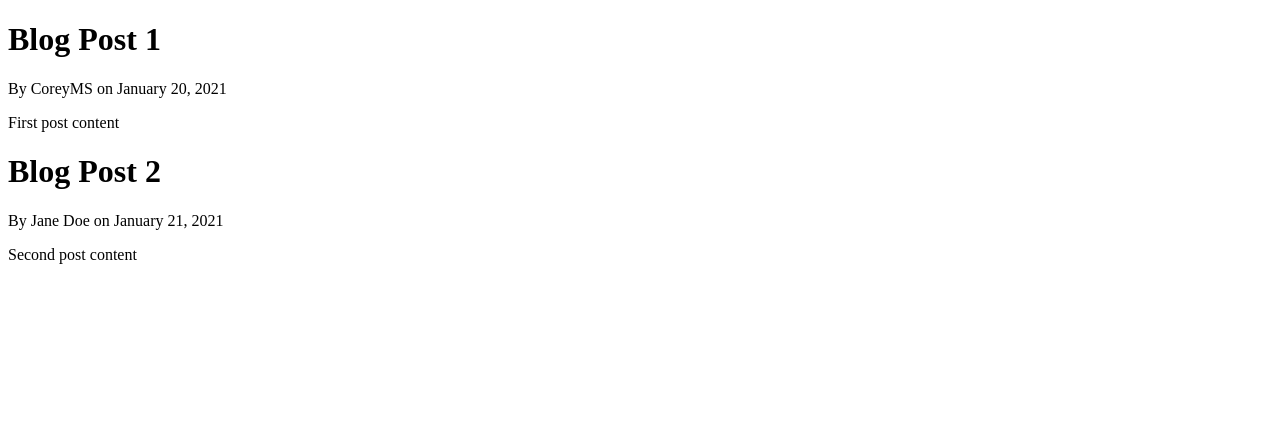
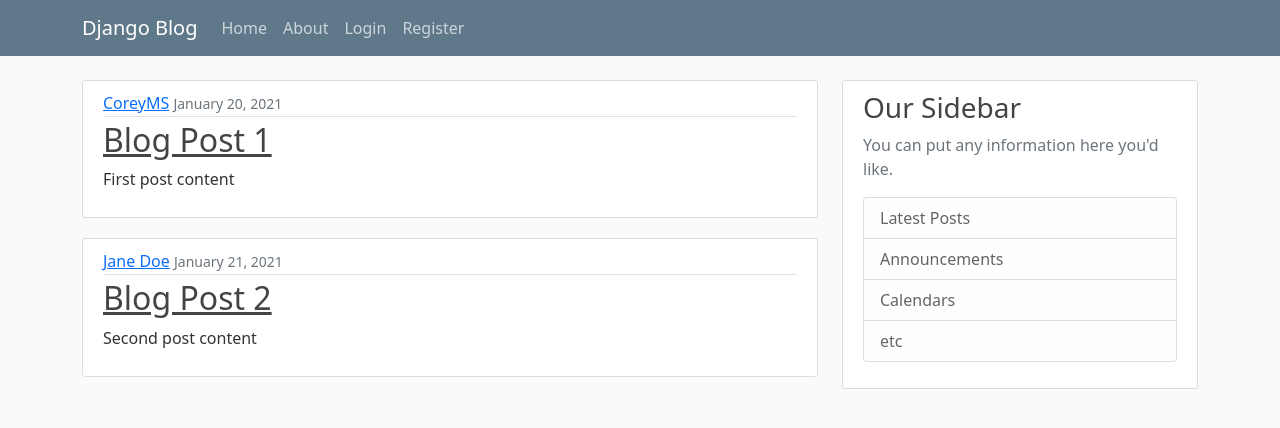
Before and after one commit to lajtaristvan/django_blog, a Django app: page / in a window 1280 px wide. Shown: the top 428 px of the page. Run offline with Django 3.2, Linux system fonts and the light colour scheme.

Commit message:
templates, views

```diff
--- /dev/null
+++ b/django_project/blog/static/blog/main.css
@@ -0,0 +1,84 @@
+body {
+    background: #fafafa;
+    color: #333333;
+    margin-top: 5rem;
+  }
+
+  h1, h2, h3, h4, h5, h6 {
+    color: #444444;
+  }
+
+  ul {
+    margin: 0;
+  }
+
+  .bg-steel {
+    background-color: #5f788a;
+  }
+
+  .site-header .navbar-nav .nav-link {
+    color: #cbd5db;
+  }
+
+  .site-header .navbar-nav .nav-link:hover {
+    color: #ffffff;
+  }
+
+  .site-header .navbar-nav .nav-link.active {
+    font-weight: 500;
+  }
+
+  .content-section {
+    background: #ffffff;
+    padding: 10px 20px;
+    border: 1px solid #dddddd;
+    border-radius: 3px;
+    margin-bottom: 20px;
+  }
+
+  .article-title {
+    color: #444444;
+  }
+
+  a.article-title:hover {
+    color: #428bca;
+    text-decoration: none;
+  }
+
+  .article-content {
+    white-space: pre-line;
+  }
+
+  .article-img {
+    height: 65px;
+    width: 65px;
+    margin-right: 16px;
+  }
+
+  .article-metadata {
+    padding-bottom: 1px;
+    margin-bottom: 4px;
+    border-bottom: 1px solid #e3e3e3
+  }
+
+  .article-metadata a:hover {
+    color: #333;
+    text-decoration: none;
+  }
+
+  .article-svg {
+    width: 25px;
+    height: 25px;
+    vertical-align: middle;
+  }
+
+  .account-img {
+    height: 125px;
+    width: 125px;
+    margin-right: 20px;
+    margin-bottom: 16px;
+  }
+
+  .account-heading {
+    font-size: 2.5rem;
+  }
--- /dev/null
+++ b/django_project/blog/templates/blog/base.html
@@ -0,0 +1,73 @@
+{% load static %}
+<!DOCTYPE html>
+<html lang="en">
+<head>
+
+    <!-- Required meta tags -->
+    <meta charset="utf-8">
+    <meta name="viewport" content="width=device-width, initial-scale=1">
+
+    <!-- Bootstrap CSS -->
+    <link href="https://cdn.jsdelivr.net/npm/bootstrap@5.0.0-beta1/dist/css/bootstrap.min.css" rel="stylesheet" integrity="sha384-giJF6kkoqNQ00vy+HMDP7azOuL0xtbfIcaT9wjKHr8RbDVddVHyTfAAsrekwKmP1" crossorigin="anonymous">
+
+    <!-- Custom CSS -->
+    <link rel="stylesheet" href="{% static 'blog/main.css' %}">
+
+    {% if title %}
+        <title>Django Blog {{ title }}</title>
+    {% else %}
+        <title>Django Blog</title>
+    {% endif %}
+
+</head>
+<body>
+
+    <header class="site-header">
+        <nav class="navbar navbar-expand-md navbar-dark bg-steel fixed-top">
+            <div class="container">
+                <a class="navbar-brand mr-4" href="{% url 'blog-home' %}">Django Blog</a>
+                <button class="navbar-toggler" type="button" data-toggle="collapse" data-target="#navbarToggle"
+                    aria-controls="navbarToggle" aria-expanded="false" aria-label="Toggle navigation">
+                    <span class="navbar-toggler-icon"></span>
+                </button>
+                <div class="collapse navbar-collapse" id="navbarToggle">
+                    <div class="navbar-nav mr-auto">
+                        <a class="nav-item nav-link" href="{% url 'blog-home' %}">Home</a>
+                        <a class="nav-item nav-link" href="{% url 'blog-about' %}">About</a>
+                    </div>
+                    <!-- Navbar Right Side -->
+                    <div class="navbar-nav">
+                        <a class="nav-item nav-link" href="#">Login</a>
+                        <a class="nav-item nav-link" href="#">Register</a>
+                    </div>
+                </div>
+            </div>
+        </nav>
+    </header>
+
+    <main role="main" class="container">
+    <div class="row">
+        <div class="col-md-8">
+            {% block content %}{% endblock %}
+        </div>
+        <div class="col-md-4">
+            <div class="content-section">
+                <h3>Our Sidebar</h3>
+                <p class='text-muted'>You can put any information here you'd like.
+                <ul class="list-group">
+                    <li class="list-group-item list-group-item-light">Latest Posts</li>
+                    <li class="list-group-item list-group-item-light">Announcements</li>
+                    <li class="list-group-item list-group-item-light">Calendars</li>
+                    <li class="list-group-item list-group-item-light">etc</li>
+                </ul>
+                </p>
+            </div>
+        </div>
+    </div>
+    </main>
+
+    <!-- Option 1: Bootstrap Bundle with Popper -->
+    <script src="https://cdn.jsdelivr.net/npm/bootstrap@5.0.0-beta1/dist/js/bootstrap.bundle.min.js" integrity="sha384-ygbV9kiqUc6oa4msXn9868pTtWMgiQaeYH7/t7LECLbyPA2x65Kgf80OJFdroafW" crossorigin="anonymous"></script>
+
+</body>
+</html>
--- a/django_project/blog/templates/blog/home.html
+++ b/django_project/blog/templates/blog/home.html
@@ -1,15 +1,16 @@
-<!DOCTYPE html>
-<html lang="en">
-<head>
-    <meta charset="UTF-8">
-    <meta name="viewport" content="width=device-width, initial-scale=1.0">
-    <title>Document</title>
-</head>
-<body>
+{% extends "blog/base.html" %}
+
+{% block content %}
     {% for post in posts %}
-        <h1>{{ post.title }}</h1>
-        <p>By {{ post.author }} on {{ post.date_posted }}</p>
-        <p>{{ post.content }}</p>
+        <article class="media content-section">
+            <div class="media-body">
+                <div class="article-metadata">
+                    <a class="mr-2" href="#">{{ post.author }}</a>
+                    <small class="text-muted">{{ post.date_posted }}</small>
+                </div>
+                <h2><a class="article-title" href="#">{{ post.title }}</a></h2>
+                <p class="article-content">{{ post.content }}</p>
+            </div>
+        </article>
     {% endfor %}
-</body>
-</html>
+{% endblock content %}
--- a/django_project/blog/views.py
+++ b/django_project/blog/views.py
@@ -22,4 +22,4 @@ def home(request):
     return render(request, 'blog/home.html', context)
 
 def about(request):
-    return render(request, 'blog/about.html')
+    return render(request, 'blog/about.html', {'title': 'About'})
```
Also changed, not shown: django_project/blog/templates/blog/about.html (+4 -10 lines).
